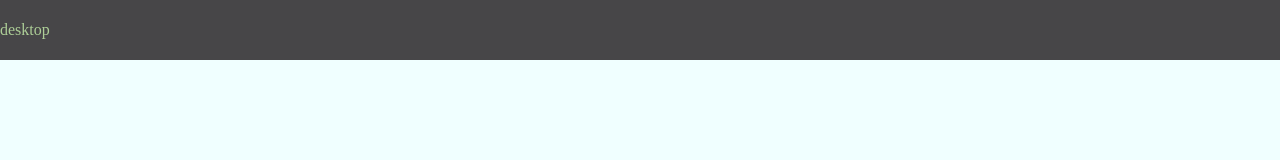
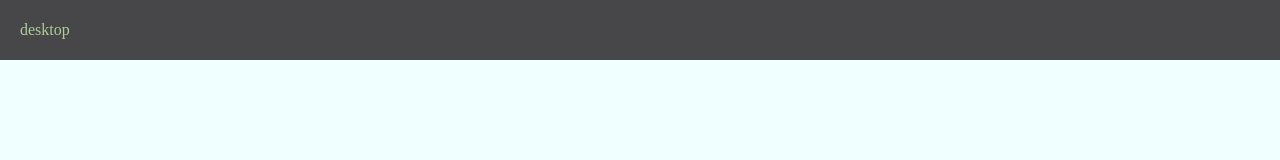
Before and after one commit to Bojackxiang/resume-project, a Vue app: page / in a window 1280 px wide. Shown: the top 160 px of the page. Built offline with nearby package versions, Linux system fonts and the light colour scheme.

Commit message:
[UPDATE] Header component

```diff
--- a/src/components/Header.vue
+++ b/src/components/Header.vue
@@ -3,12 +3,17 @@
     <el-row>
       <el-col :span="24" class="hidden-sm-and-down">
         <div class="header-wrapper__header">
-          <p>desktop</p>
+          <span>desktop</span>
         </div>
       </el-col>
       <el-col :span="24" class="hidden-md-and-up">
-        <div class="header-wrapper__header">
-          <p>mobile</p>
+        <div class="header-wrapper__header_mobile">
+          <div>
+            <i class="el-icon-s-home header-wrapper__header-icon" />
+          </div>
+          <div>
+            <i class="el-icon-s-grid header-wrapper__header-icon"></i>
+          </div>
         </div>
       </el-col>
     </el-row>
@@ -22,12 +27,24 @@ export default {};
 <style lang="scss" scoped>
 @import "../assets/scss/config.scss";
 .header-wrapper {
-  min-height: 60px;
+  min-height: 40px;
+  line-height: 40px;
   background-color: $color_D;
-  display: flex;
-  align-items: center;
+  padding: 10px 20px;
   &__header {
+    display: flex;
+    // align-items: center;
     color: $color_A;
+  }
+  &__header_mobile {
+    display: flex;
+    align-items: center;
+    color: $color_A;
+    justify-content: space-between;
+  }
+  &__header-icon {
+    font-size: 30px;
+    cursor: pointer;
   }
 }
 </style>
```
Also changed, not shown: src/assets/images/home-icon.svg (added).
